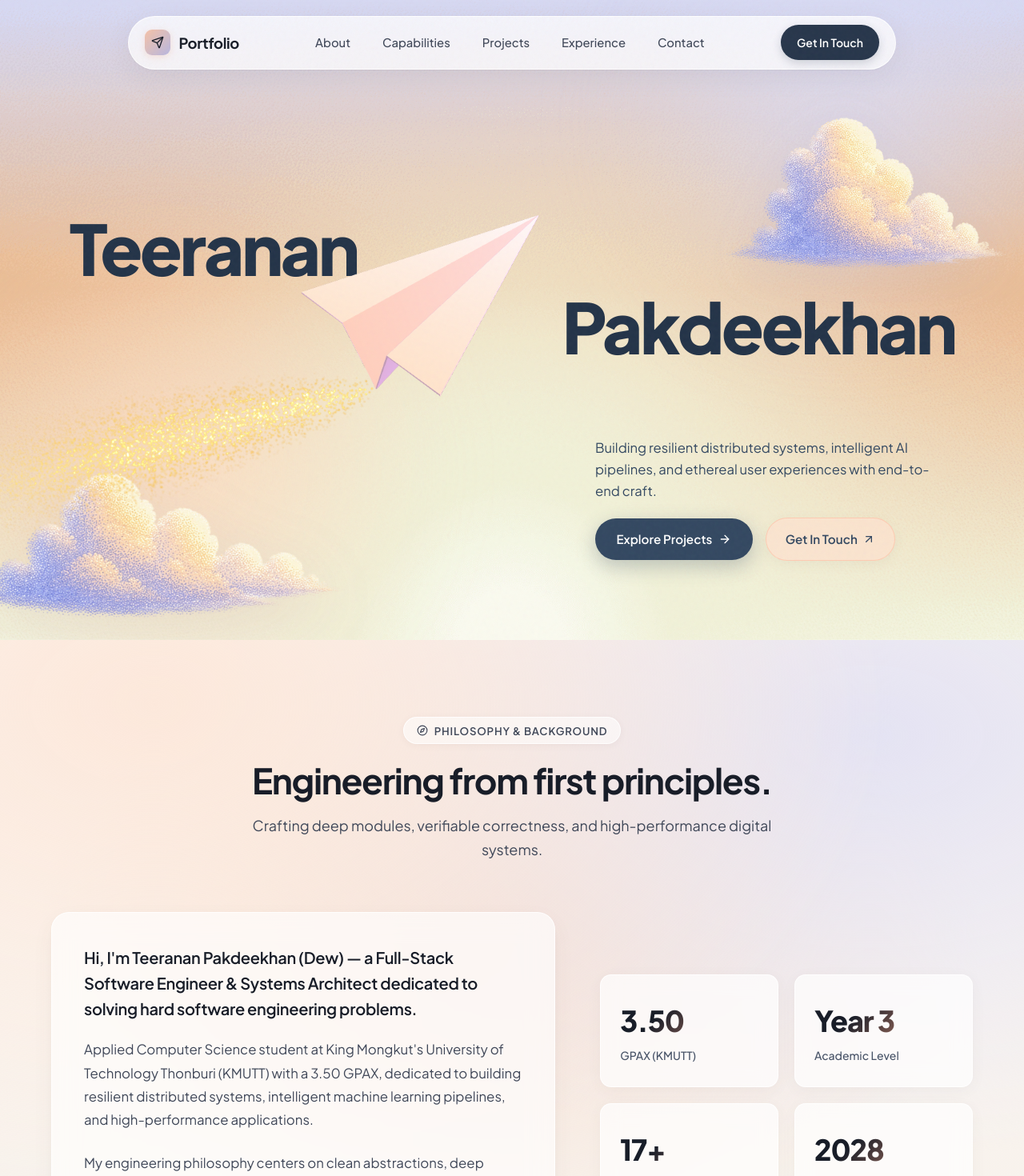
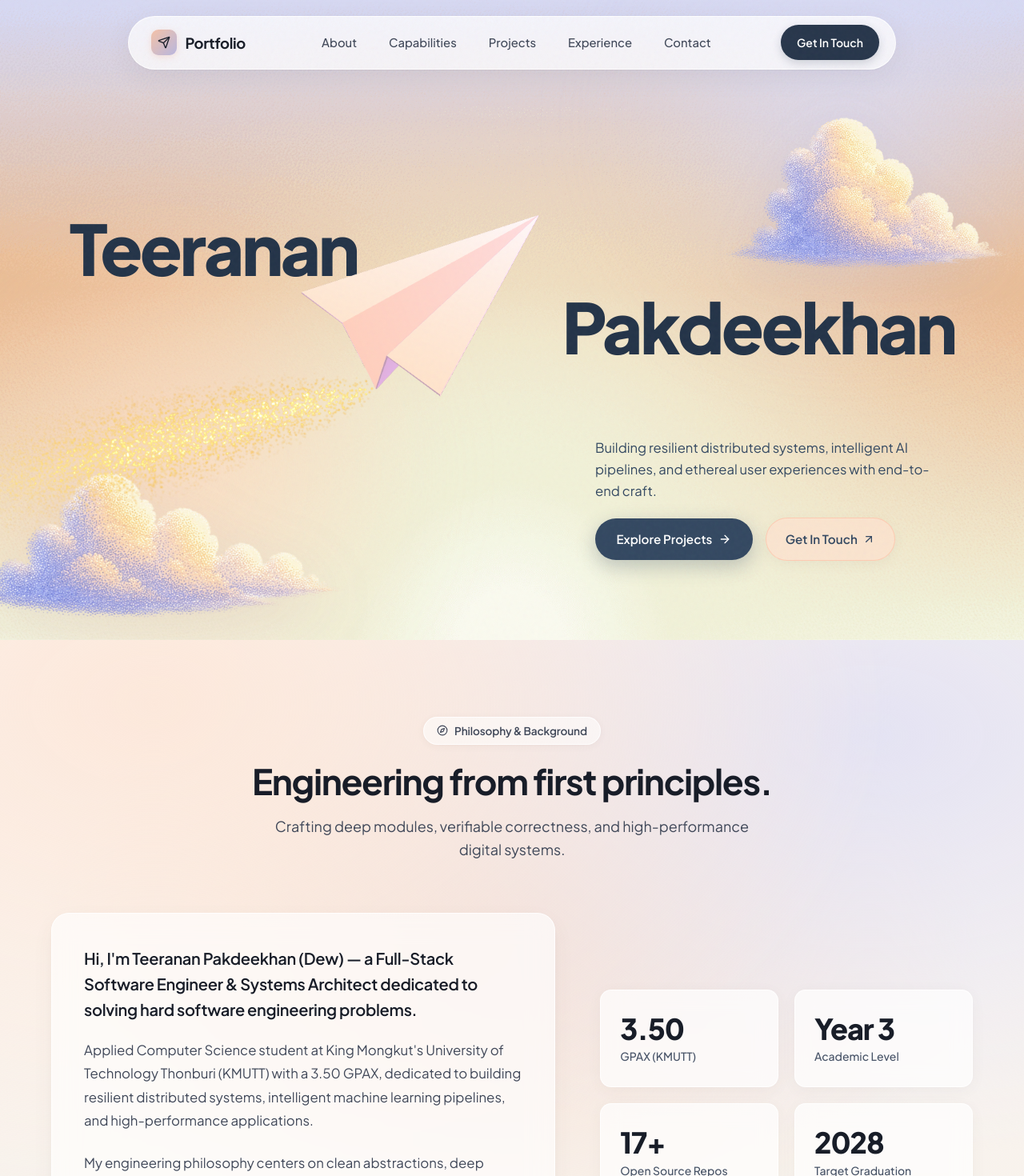
Before and after one commit to 01aptx01/Portfolio-Website, a Next.js app: page / in a window 1280 px wide. Shown: the top 1470 px of the page at 80% size. Built offline with nearby package versions, Linux system fonts and the light colour scheme.

Commit message:
style(ui/ux): polish design tokens, mobile touch targets, and WCAG 2.2 AA compliance

```diff
--- a/src/app/globals.css
+++ b/src/app/globals.css
@@ -101,10 +101,12 @@ h1, h2, h3, h4, h5, h6 {
   line-height: 1.15;
   font-weight: 700;
   letter-spacing: -0.025em;
+  text-wrap: balance;
 }
 
 p {
   color: var(--text-secondary);
+  text-wrap: pretty;
 }
 
 a {
@@ -133,6 +135,7 @@ button {
 .section {
   padding: 6rem 0;
   position: relative;
+  scroll-margin-top: 5.5rem;
 }
 
 .section-header {
@@ -149,15 +152,14 @@ button {
   border-radius: var(--radius-pill);
   background: var(--surface-pill);
   border: 1px solid var(--border-subtle);
-  font-size: 0.825rem;
+  font-size: 0.85rem;
   font-weight: 600;
   color: var(--text-secondary);
   backdrop-filter: blur(12px);
   -webkit-backdrop-filter: blur(12px);
   box-shadow: var(--shadow-pill);
   margin-bottom: 1.25rem;
-  text-transform: uppercase;
-  letter-spacing: 0.06em;
+  letter-spacing: -0.01em;
 }
 
 .section-title {
--- a/src/components/About.module.css
+++ b/src/components/About.module.css
@@ -22,6 +22,7 @@
   line-height: 1.6;
   margin-bottom: 1.25rem;
   letter-spacing: -0.015em;
+  max-width: 68ch;
 }
 
 .bioParagraph {
@@ -29,6 +30,7 @@
   color: var(--text-secondary);
   line-height: 1.75;
   margin-bottom: 1.5rem;
+  max-width: 68ch;
 }
 
 .bioParagraph:last-child {
@@ -63,9 +65,7 @@
   letter-spacing: -0.03em;
   color: var(--text-primary);
   margin-bottom: 0.35rem;
-  background: linear-gradient(135deg, var(--text-primary) 30%, var(--accent-coral) 100%);
-  -webkit-background-clip: text;
-  -webkit-text-fill-color: transparent;
+  line-height: 1.1;
 }
 
 .metricLabel {
--- a/src/components/Contact.module.css
+++ b/src/components/Contact.module.css
@@ -94,8 +94,8 @@
 }
 
 .copiedToast {
-  color: #2b9348 !important;
-  background: rgba(43, 147, 72, 0.12) !important;
+  color: #1f7a38 !important;
+  background: rgba(31, 122, 56, 0.12) !important;
 }
 
 /* Actions Row */
@@ -134,3 +134,9 @@
   box-shadow: var(--shadow-subtle);
   color: var(--accent-coral);
 }
+
+@media (prefers-reduced-motion: reduce) {
+  .contactBox::before {
+    animation: none !important;
+  }
+}
--- a/src/components/Experience.tsx
+++ b/src/components/Experience.tsx
@@ -11,6 +11,19 @@ export default function Experience() {
   const dotRefs = useRef<(HTMLDivElement | null)[]>([]);
 
   useEffect(() => {
+    // Respect user's motion preference (WCAG SC 2.2.2 & SC 2.3.3)
+    const prefersReducedMotion = window.matchMedia("(prefers-reduced-motion: reduce)").matches;
+    if (prefersReducedMotion) {
+      if (lineRef.current) {
+        lineRef.current.style.height = "100%";
+        lineRef.current.style.opacity = "1";
+      }
+      dotRefs.current.forEach((dot) => {
+        if (dot) dot.classList.add(styles.dotActive);
+      });
+      return;
+    }
+
     let currentProgress = 0;
     let targetProgress = 0;
     let rafId: number | null = null;
--- a/src/components/FloatingDock.module.css
+++ b/src/components/FloatingDock.module.css
@@ -161,13 +161,19 @@
   }
 
   .dockButton {
-    width: 40px;
-    height: 40px;
+    width: 44px;
+    height: 44px;
+    min-width: 44px;
+    min-height: 44px;
   }
 
   .dockButton:hover,
   .dockButton:focus-visible {
     transform: scale(1.08) translateY(-2px);
+  }
+
+  .tooltip {
+    display: none;
   }
 }
 
--- a/src/components/FloatingDock.tsx
+++ b/src/components/FloatingDock.tsx
@@ -115,7 +115,9 @@ export default function FloatingDock() {
               id={`dock-nav-${item.id}${item.isSpecial ? "-send" : ""}`}
             >
               {item.icon}
-              <span className={styles.tooltip}>{item.label}</span>
+              <span className={styles.tooltip} aria-hidden="true">
+                {item.label}
+              </span>
             </a>
           );
         })}
--- a/src/components/Footer.module.css
+++ b/src/components/Footer.module.css
@@ -93,7 +93,7 @@
   backdrop-filter: blur(24px);
   -webkit-backdrop-filter: blur(24px);
   border: 1px solid rgba(216, 203, 196, 0.55);
-  border-radius: 28px;
+  border-radius: var(--radius-lg, 22px);
   padding: 4.5rem 2rem;
   display: flex;
   flex-direction: column;
--- a/src/components/Footer.tsx
+++ b/src/components/Footer.tsx
@@ -19,6 +19,12 @@ export default function Footer() {
   const [isAnimating, setIsAnimating] = useState(false);
 
   useEffect(() => {
+    // Respect user's motion preference (WCAG SC 2.2.2 Pause, Stop, Hide)
+    const prefersReducedMotion = window.matchMedia("(prefers-reduced-motion: reduce)").matches;
+    if (prefersReducedMotion) {
+      return;
+    }
+
     const interval = setInterval(() => {
       // Phase 1: Trigger blur fade-out
       setIsAnimating(true);
--- a/src/components/Navbar.module.css
+++ b/src/components/Navbar.module.css
@@ -50,6 +50,9 @@
   font-size: 1.15rem;
   letter-spacing: -0.02em;
   color: var(--text-primary);
+  min-height: 44px;
+  padding: 0.25rem 0.5rem;
+  border-radius: var(--radius-sm);
 }
 
 .brandIcon {
```
Also changed, not shown: src/app/projects/[slug]/ProjectDetail.module.css (+4 -3 lines).
